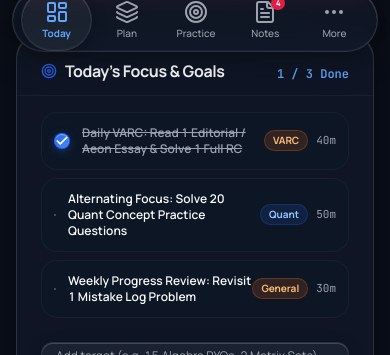
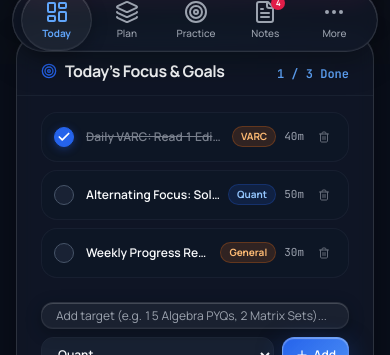
Before and after one commit to sangameshvu/Preparation-tracker, a React (Vite) app: page / in a window 390 px wide. Shown: the part 780-1135 px from the top of the page. Built offline with nearby package versions, Linux system fonts and the light colour scheme; no server answers.

Commit message:
fix(goals): make daily goal rows and tick buttons fully interactive and clickable with instant toggle

```diff
--- a/src/components/ui/checkbox.tsx
+++ b/src/components/ui/checkbox.tsx
@@ -16,9 +16,9 @@ const Checkbox = React.forwardRef<
     {...props}
   >
     <CheckboxPrimitive.Indicator
-      className={cn('flex items-center justify-center text-white')}
+      className={cn('flex items-center justify-center text-white pointer-events-none')}
     >
-      <Check className="h-3.5 w-3.5 stroke-[3] text-white" />
+      <Check className="h-3.5 w-3.5 stroke-[3] text-white pointer-events-none" />
     </CheckboxPrimitive.Indicator>
   </CheckboxPrimitive.Root>
 ));
--- a/src/pages/HomePage.tsx
+++ b/src/pages/HomePage.tsx
@@ -20,6 +20,7 @@ import {
   Layers,
   History,
   Check,
+  Trash2,
   ExternalLink
 } from 'lucide-react';
 import { Card, CardHeader, CardTitle, CardContent } from '../components/ui/card';
@@ -37,6 +38,7 @@ import {
   CartesianGrid
 } from 'recharts';
 import { Link, useNavigate } from 'react-router-dom';
+import { cn } from '../lib/utils';
 import {
   format,
   startOfMonth,
@@ -57,6 +59,7 @@ export const HomePage: React.FC = () => {
     dailyGoals,
     addDailyGoal,
     toggleDailyGoal,
+    deleteDailyGoal,
     activities,
     mockTests,
     mistakes,
@@ -356,31 +359,57 @@ export const HomePage: React.FC = () => {
                     return (
                       <div
                         key={goal.id}
-                        className="flex items-center justify-between p-3 rounded-2xl border border-border/60 bg-slate-50/50 dark:bg-slate-900/30 hover:border-border transition-colors"
+                        onClick={() => toggleDailyGoal(goal.id)}
+                        className="flex items-center justify-between p-3 rounded-2xl border border-border/60 bg-slate-50/50 dark:bg-slate-900/30 hover:border-border hover:bg-slate-100/60 dark:hover:bg-slate-800/40 transition-all cursor-pointer group select-none"
                       >
-                        <div className="flex items-center gap-3">
-                          <Checkbox
-                            checked={goal.completed}
-                            onCheckedChange={() => toggleDailyGoal(goal.id)}
-                            className="h-4.5 w-4.5 rounded-md shrink-0"
-                          />
+                        <div className="flex items-center gap-3 flex-1 min-w-0 mr-2">
+                          <button
+                            type="button"
+                            role="checkbox"
+                            aria-checked={goal.completed}
+                            aria-label={goal.completed ? `Mark ${goal.title} as incomplete` : `Mark ${goal.title} as completed`}
+                            onClick={(e) => {
+                              e.stopPropagation();
+                              toggleDailyGoal(goal.id);
+                            }}
+                            className={cn(
+                              'h-5 w-5 shrink-0 rounded-md border flex items-center justify-center transition-all duration-150 cursor-pointer shadow-xs focus-visible:outline-none focus-visible:ring-2 focus-visible:ring-blue-500',
+                              goal.completed
+                                ? 'glass-checkbox bg-blue-600 border-blue-600 text-white shadow-[0_2px_8px_rgba(37,99,235,0.4)]'
+                                : 'bg-slate-100/80 border-slate-300 dark:bg-slate-800/70 dark:border-slate-600 hover:border-blue-500 hover:scale-105'
+                            )}
+                          >
+                            {goal.completed && <Check className="h-3.5 w-3.5 stroke-[3] text-white" />}
+                          </button>
                           <span
-                            className={`text-xs font-semibold ${
+                            className={`text-xs font-semibold truncate transition-all ${
                               goal.completed
-                                ? 'line-through text-muted-foreground'
+                                ? 'line-through text-muted-foreground opacity-75'
                                 : 'text-foreground'
                             }`}
                           >
                             {goal.title}
                           </span>
                         </div>
-                        <div className="flex items-center gap-2">
+                        <div className="flex items-center gap-2 shrink-0">
                           <span className={`text-[10px] font-bold px-2 py-0.5 rounded-full ${sectionChipClass}`}>
                             {goal.section}
                           </span>
                           <span className="text-[11px] text-muted-foreground font-mono">
                             {goal.targetMinutes}m
                           </span>
+                          <Button
+                            variant="ghost"
+                            size="icon"
+                            className="h-6 w-6 text-muted-foreground opacity-60 sm:opacity-0 group-hover:opacity-100 transition-opacity hover:text-rose-600 hover:bg-rose-50 dark:hover:bg-rose-950/40 shrink-0 rounded-lg p-0"
+                            onClick={(e) => {
+                              e.stopPropagation();
+                              deleteDailyGoal(goal.id);
+                            }}
+                            title="Delete goal"
+                          >
+                            <Trash2 className="h-3 w-3" />
+                          </Button>
                         </div>
                       </div>
                     );
```
